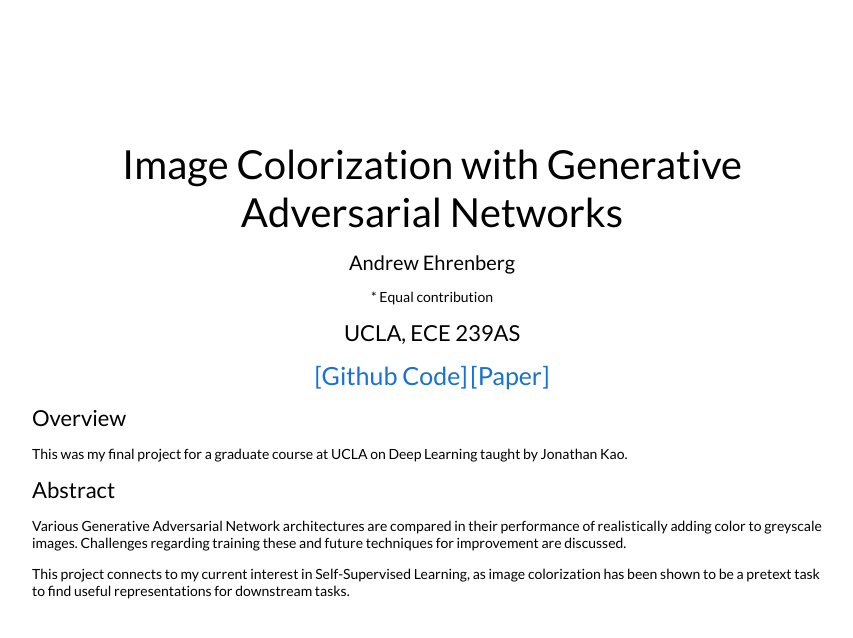
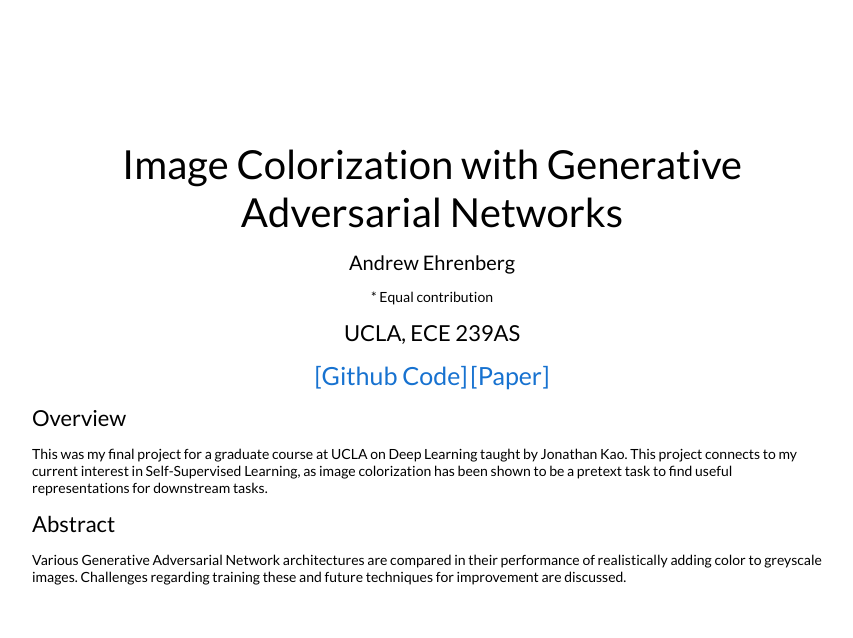
Before and after one commit to andyehrenberg/Website, a Jekyll site: the page built from _posts/2019-03-30-ECE.markdown, in a window 1280 px wide. Shown: the top 638 px of the page, without its empty margins (208-1061 px from the left). Built offline with Jekyll 4.4.1, drawn with Linux system fonts in a browser that asks for light colours.

```diff
--- a/_posts/2019-03-30-ECE.markdown
+++ b/_posts/2019-03-30-ECE.markdown
@@ -14,9 +14,7 @@ equal: '*'
 
 ---
 
-This was my final project for a graduate course at UCLA on Deep Learning taught by Jonathan Kao.
+This was my final project for a graduate course at UCLA on Deep Learning taught by Jonathan Kao. This project connects to my current interest in Self-Supervised Learning, as image colorization has been shown to be a
+pretext task to find useful representations for downstream tasks.
 
 Various Generative Adversarial Network architectures are compared in their performance of realistically adding color to greyscale images. Challenges regarding training these and future techniques for improvement are discussed.
-
-This project connects to my current interest in Self-Supervised Learning, as image colorization has been shown to be a
-pretext task to find useful representations for downstream tasks.
```
